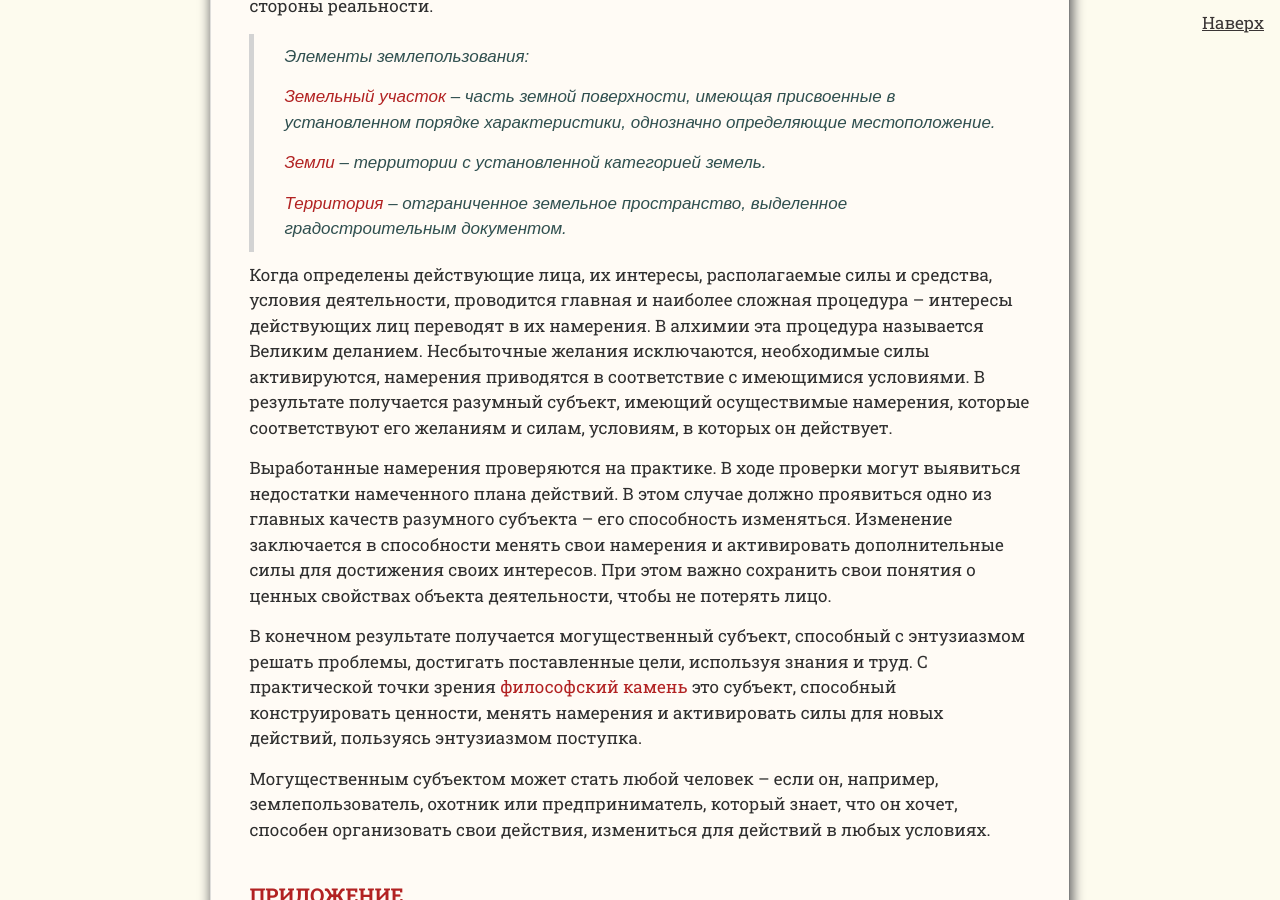
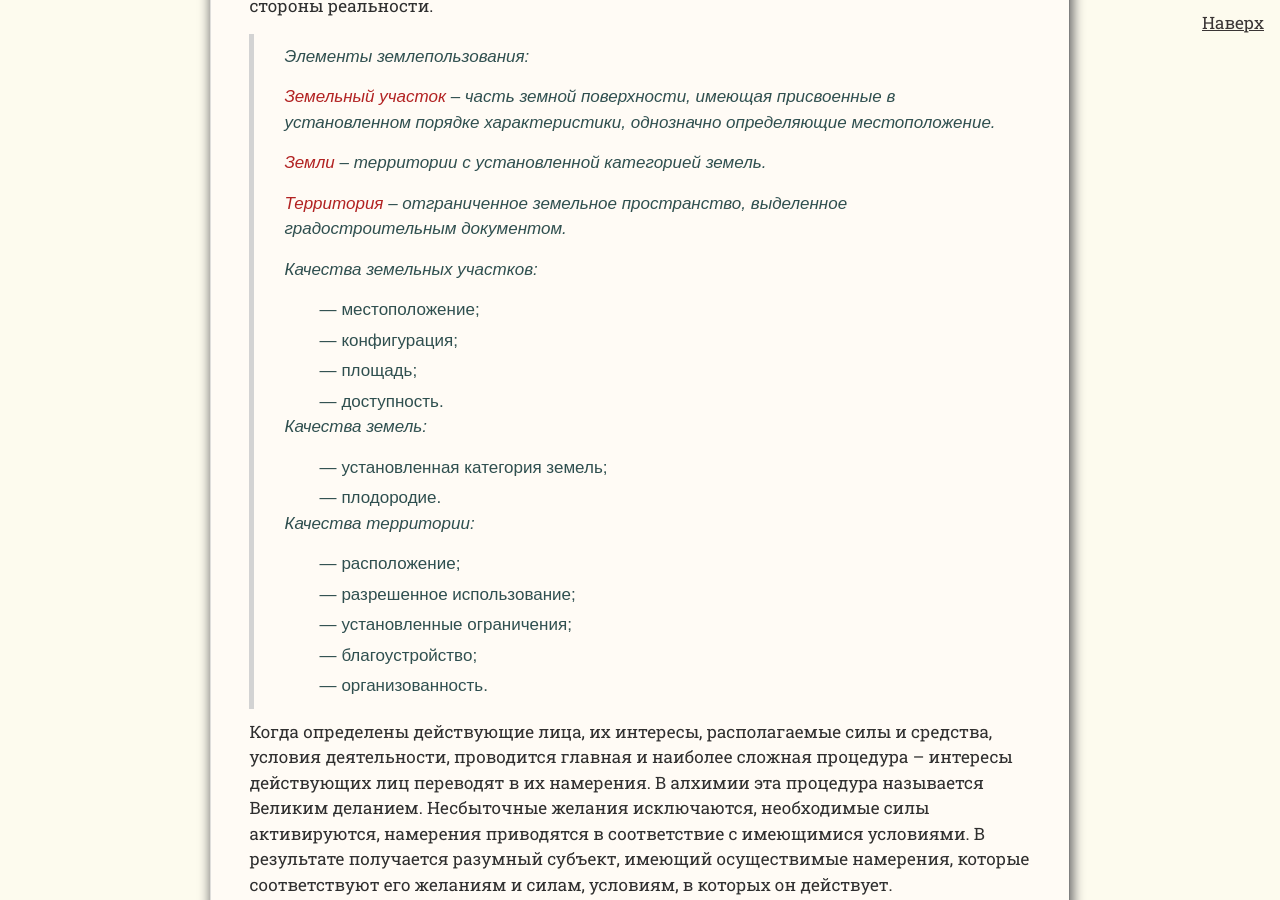
Before and after one commit to SergSi/land-use-art, a Jekyll site: the page built from _posts/2024-12-07-alhimia.md, in a window 1280 px wide and 900 px high, scrolled down 6417 px. Built offline with Jekyll 4.4.1, drawn with Linux system fonts in a browser that asks for light colours; some web fonts are replaced.

Commit message:
Update 2024-12-07-alhimia.md

```diff
--- a/_posts/2024-12-07-alhimia.md
+++ b/_posts/2024-12-07-alhimia.md
@@ -131,6 +131,26 @@ file-1="Алхимия.png" caption-1="Схема Великого алхими
 > **Земли** – территории с установленной категорией земель.
 >
 > **Территория** – отграниченное земельное пространство, выделенное градостроительным документом.
+>
+> Качества земельных участков:
+>
+> - местоположение;
+> - конфигурация;
+> - площадь;
+> - доступность.
+>
+> Качества земель:
+>
+> - установленная категория земель;
+> - плодородие.
+>
+> Качества территории:
+>
+> - расположение;
+> - разрешенное использование;
+> - установленные ограничения;
+> - благоустройство;
+> - организованность.
 
 Когда определены действующие лица, их интересы, располагаемые силы и средства, условия деятельности, проводится главная и наиболее сложная процедура – интересы действующих лиц переводят в их намерения. В алхимии эта процедура называется Великим деланием. Несбыточные желания исключаются, необходимые силы активируются, намерения приводятся в соответствие с имеющимися условиями. В результате получается разумный субъект, имеющий осуществимые намерения, которые соответствуют его желаниям и силам, условиям, в которых он действует.
 
```
